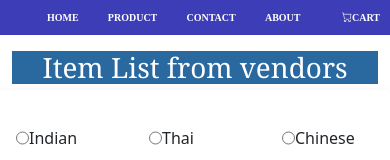
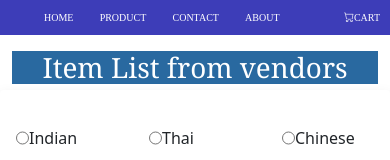
Before and after one commit to aanandsudeep/ListingPage, a plain HTML site: page index.html in a window 390 px wide. Shown: the top 160 px of the page. Drawn offline with nearby package versions, Linux system fonts and the light colour scheme.

Commit message:
first commit

```diff
--- a/Index.css
+++ b/Index.css
@@ -144,6 +144,9 @@
 @media screen and (max-width:400px) {
     #navbar li{
         font-size:x-small;
+        margin-left: 2px;
+        font-weight: lighter;
+
     }
 }
 @media screen and (max-width:410px) {
@@ -154,11 +157,6 @@
 #navbar li a{
     color: white;
     text-decoration: none;
-}
-@media screen and (max-width:400px) {
-    #navbar li a{
-        margin-left: 0px;
-    }
 }
 #navbar{
     background-color: rgb(61, 61, 184);
--- a/index.html
+++ b/index.html
@@ -16,6 +16,7 @@
     crossorigin="anonymous"></script>
     <link rel="stylesheet" href="https://cdn.jsdelivr.net/npm/bootstrap-icons@1.9.1/font/bootstrap-icons.css">
   <link rel="stylesheet" href="./Index.css">
+  <link rel="icon" href="https://cdn-icons-png.flaticon.com/512/2771/2771401.png">
 </head>
 <nav id="navbar">
   <ul type="none">
```
